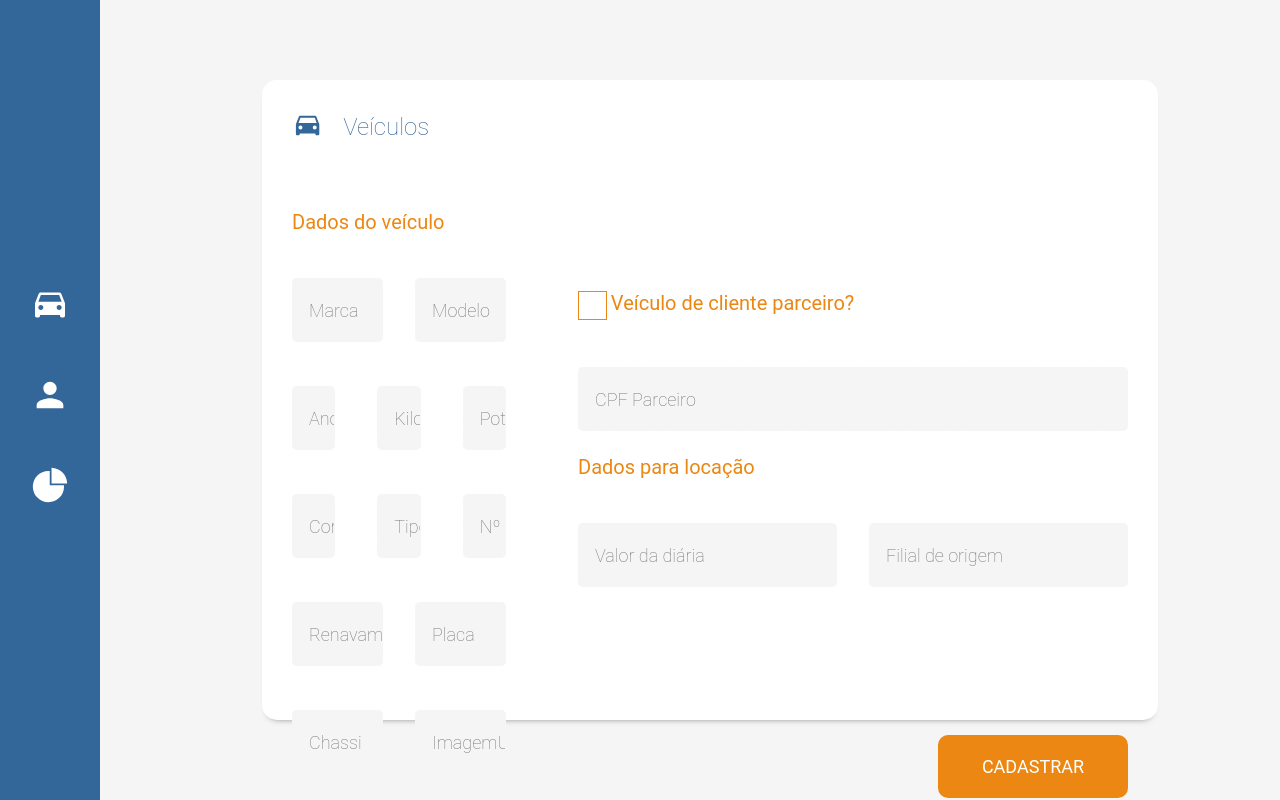
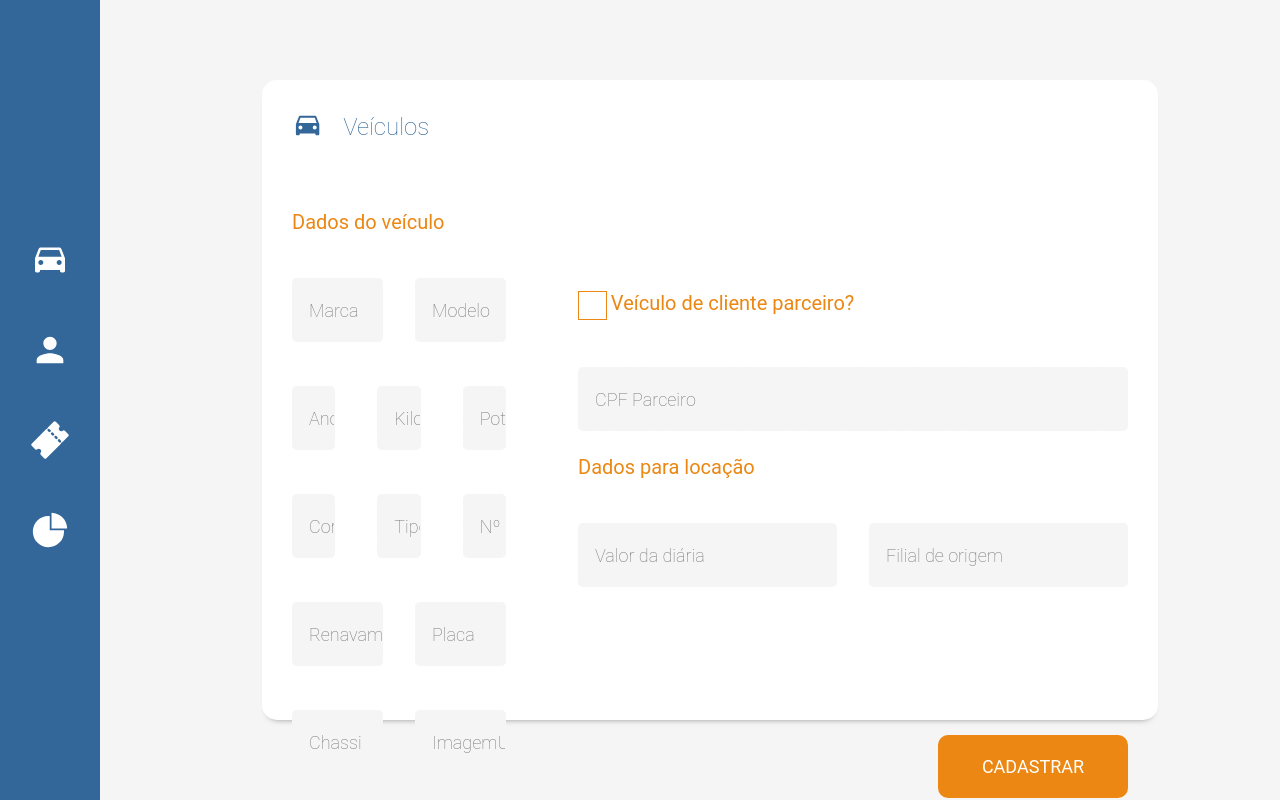
Before and after one commit to Locar-RPIV/web, a React (Create React App) app: page /VehicleRegistration in a window 1280 px wide. Shown: the top 800 px of the page. Built offline with nearby package versions, Linux system fonts and the light colour scheme.

Commit message:
feat: create new location menu

```diff
--- a/src/components/NavBar/index.tsx
+++ b/src/components/NavBar/index.tsx
@@ -1,9 +1,12 @@
 import React from "react";
 import { StyledNavBar } from "./styles";
 
-import { MdPerson } from "react-icons/md";
-import { IoMdCar } from "react-icons/io";
+import { MdPerson} from "react-icons/md";
+import { IoMdCar} from "react-icons/io";
+import { IoTicket} from "react-icons/io5";
 import { AiFillPieChart } from "react-icons/ai";
+
+
 
 const NavBar: React.FC = () => {
   return (
@@ -21,6 +24,11 @@ const NavBar: React.FC = () => {
         </a>
         <a href="/Dashboard#third">
           <i>
+            <IoTicket />
+          </i>
+        </a>
+        <a href="/Dashboard#fourth">
+          <i>
             <AiFillPieChart />
           </i>
         </a>
```
